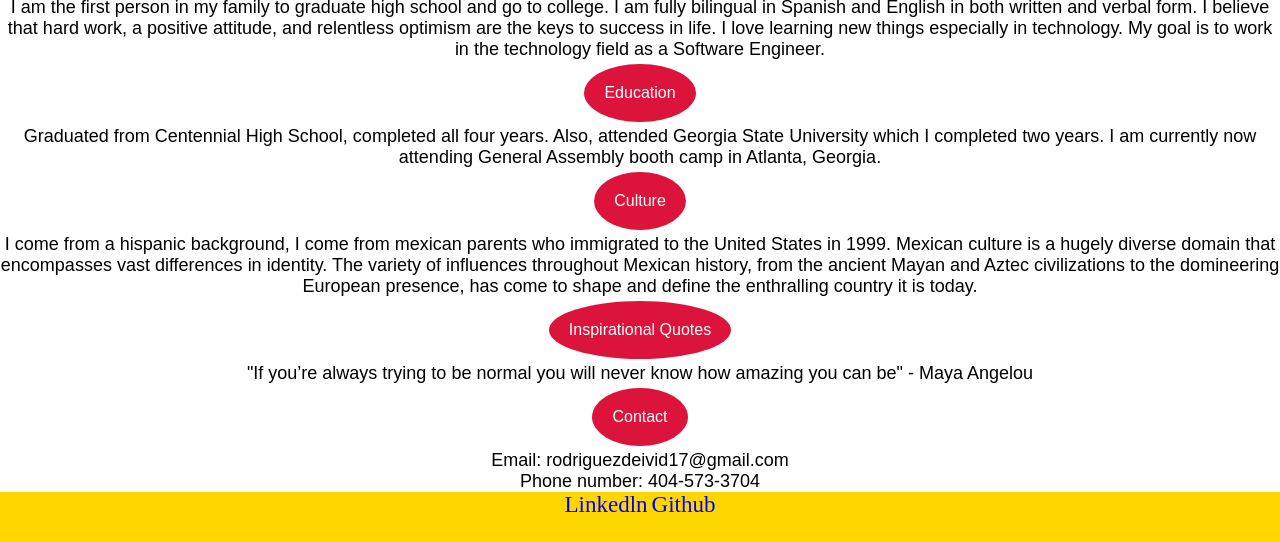
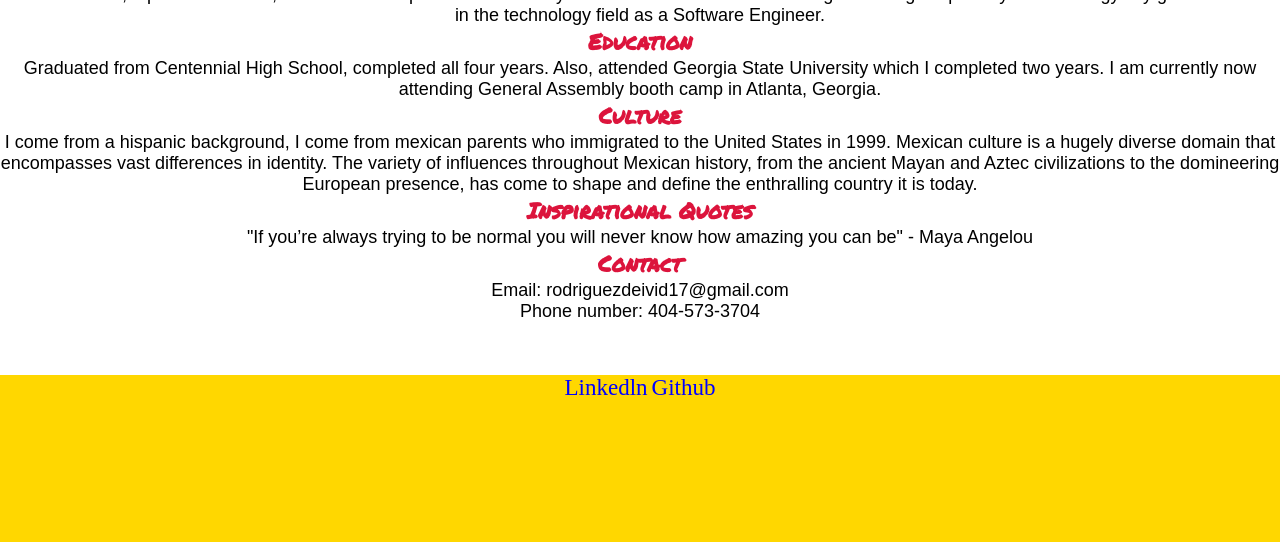
Before and after one commit to drodriguez28/drodriguez28.github.io, a plain HTML site: page index.html in a window 1280 px wide. Shown: the part 425-967 px from the top of the page. After the commit the page ends 850 px from the top, so only its background shows below. Drawn offline with Linux system fonts and the light colour scheme; a web font is replaced by a local one.

Commit message:
removed buttons

```diff
--- a/index.html
+++ b/index.html
@@ -26,7 +26,8 @@
             <h2>My Story</h2>
             <article>
                 <h4>
-                    <button class="button button5">About Me</button>
+                    About Me
+                    <!-- <button class="button button5">About Me</button> -->
                 </h4>
                 <p> I am the first person in my family to graduate high school and go to college. I am fully
                     bilingual
@@ -39,7 +40,8 @@
 
             <article>
                 <h4>
-                    <button class="button button5">Education</button>
+                    Education
+                    <!-- <button class="button button5">Education</button> -->
 
                 </h4>
                 <p> Graduated from Centennial High School, completed all four years. Also, attended Georgia
@@ -50,7 +52,8 @@
 
             <article>
                 <h4>
-                    <button class="button button5">Culture</button>
+                    Culture
+                    <!-- <button class="button button5">Culture</button> -->
 
                 </h4>
                 <p> I come from a hispanic background, I come from mexican parents who immigrated to the United
@@ -63,7 +66,8 @@
 
             <article>
                 <h4>
-                    <button class="button button5">Inspirational Quotes</button>
+                    Inspirational Quotes
+                    <!-- <button class="button button5">Inspirational Quotes</button> -->
 
                 </h4>
                 <p> "If you’re always trying to be normal you will never know how amazing you can be" - Maya
@@ -73,7 +77,8 @@
 
             <article>
                 <h4>
-                    <button class="button button5">Contact</button>
+                    Contact
+                    <!-- <button class="button button5">Contact</button> -->
 
                 </h4>
                 <p> Email: rodriguezdeivid17@gmail.com
```
